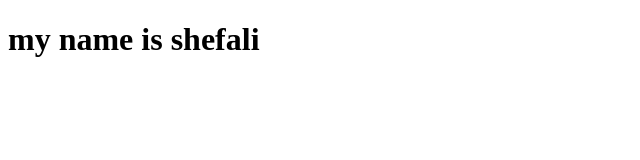
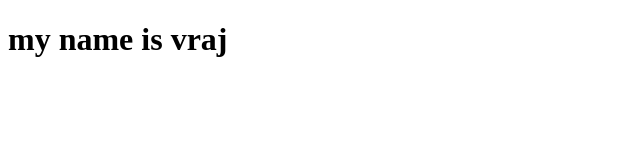
Before and after one commit to Vraj209/html-vraj, a plain HTML site: page index.html in a window 1280 px wide. Shown: the full height of the page, 0-640 px from the left. Drawn offline with Linux system fonts and the light colour scheme.

Commit message:
Update name in index.html

```diff
--- a/index.html
+++ b/index.html
@@ -6,6 +6,6 @@
     <title>Document</title>
 </head>
 <body>
-   <h1>my name is shefali</h1>
+   <h1>my name is vraj</h1>
 </body>
 </html>
```
